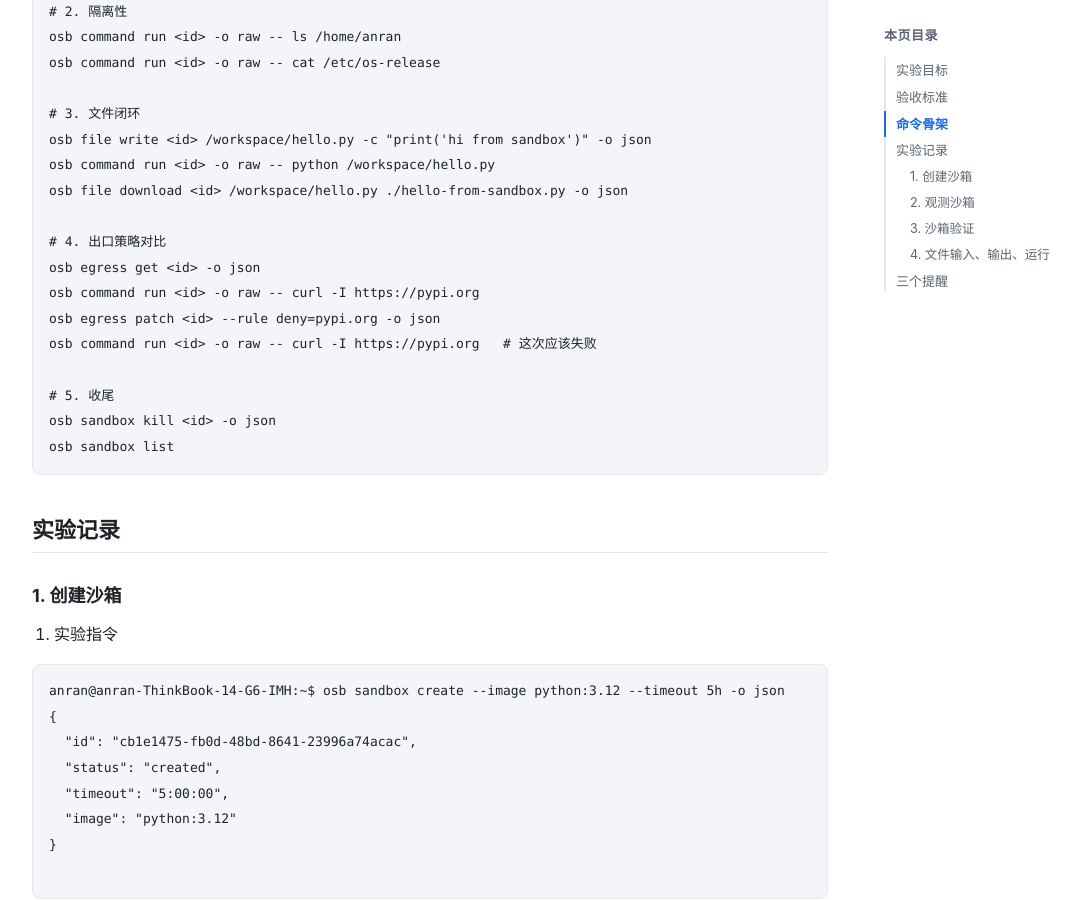
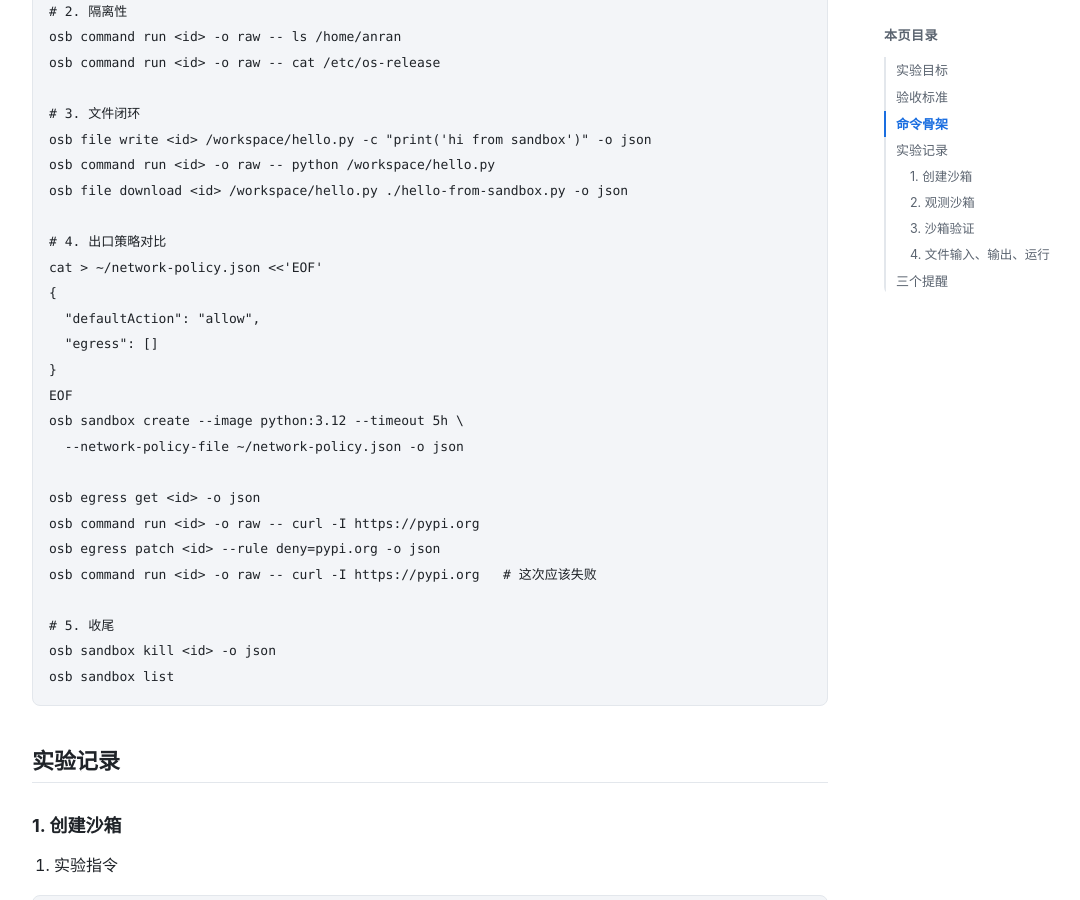
Before and after one commit to 0ranan/opensandbox-lab, a Jekyll site: the page built from notes/experiments/isolation-proof.md, in a window 1280 px wide and 900 px high, scrolled down 1191 px. Shown: the whole window, without its empty margins (72-1152 px from the left). Built offline with Jekyll 4.4.1, drawn with Linux system fonts in a browser that asks for light colours.

Commit message:
docs: 在隔离证明笔记中添加网络策略配置示例

```diff
--- a/notes/experiments/isolation-proof.md
+++ b/notes/experiments/isolation-proof.md
@@ -44,6 +44,15 @@ osb command run <id> -o raw -- python /workspace/hello.py
 osb file download <id> /workspace/hello.py ./hello-from-sandbox.py -o json
 
 # 4. 出口策略对比
+cat > ~/network-policy.json <<'EOF'
+{
+  "defaultAction": "allow",
+  "egress": []
+}
+EOF
+osb sandbox create --image python:3.12 --timeout 5h \
+  --network-policy-file ~/network-policy.json -o json
+
 osb egress get <id> -o json
 osb command run <id> -o raw -- curl -I https://pypi.org
 osb egress patch <id> --rule deny=pypi.org -o json
```
